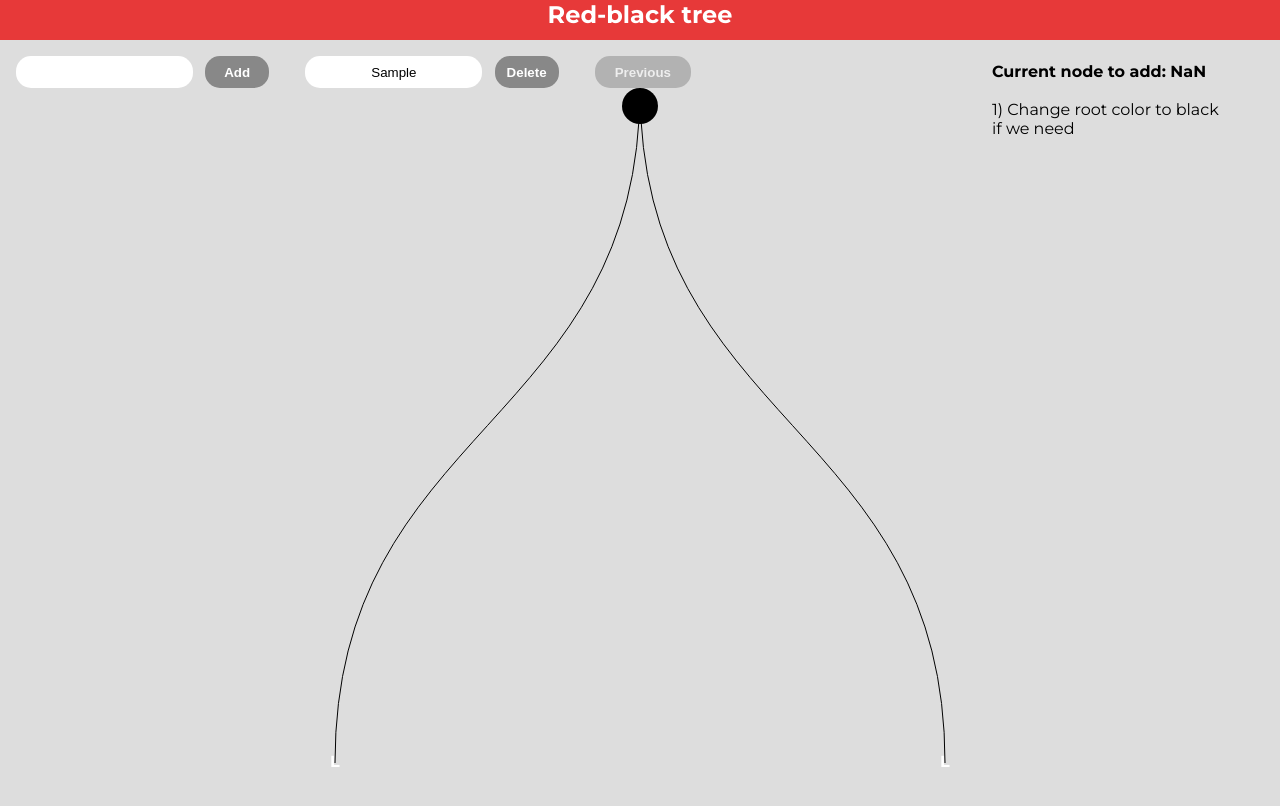
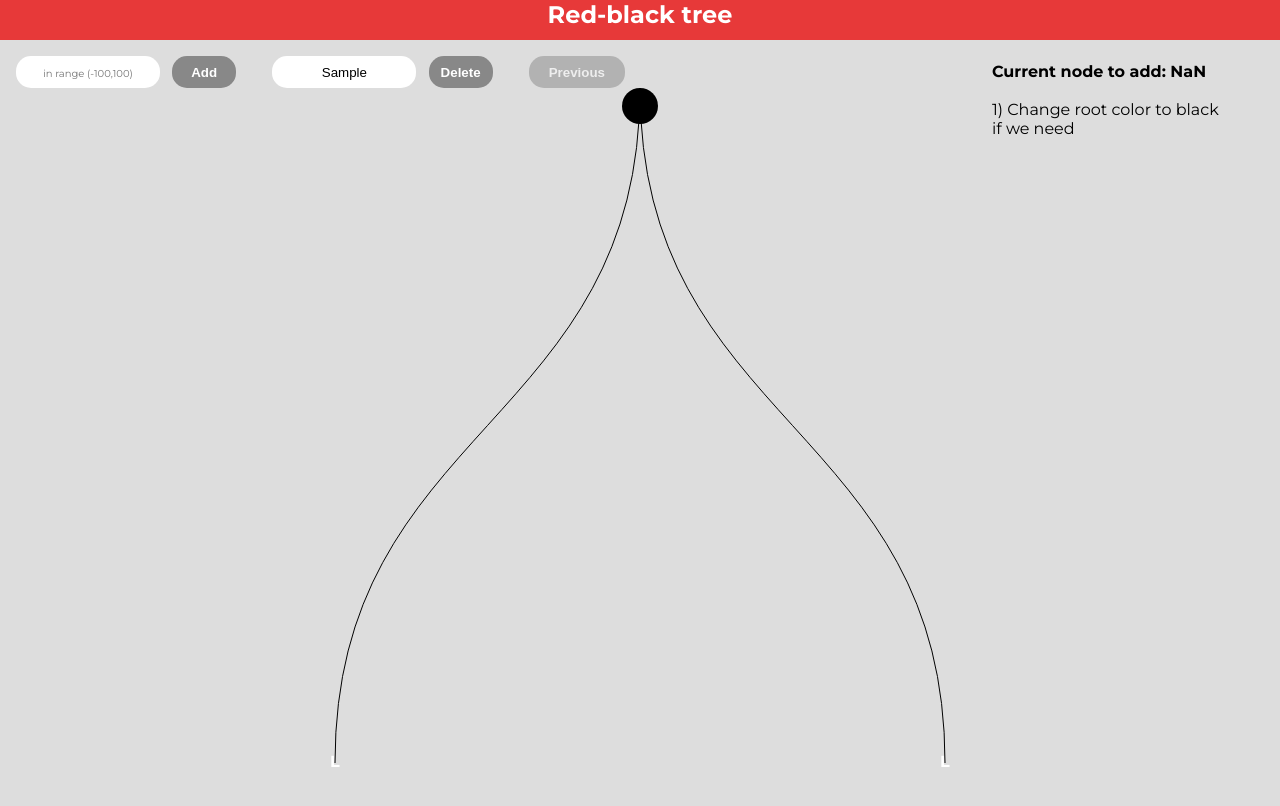
Before and after one commit to justdontwannahatemyself/Red-black-tree-vizualization, a plain HTML site: page index.html in a window 1280 px wide. Both pictures are taken after typing "Sample", "Sample" into the empty fields and a click on the button "Add". Drawn offline with nearby package versions, Linux system fonts and the light colour scheme.

Commit message:
rework+icon

```diff
--- a/index.html
+++ b/index.html
@@ -8,11 +8,12 @@
     <script defer src="https://d3js.org/d3.v7.min.js"></script>
     <script defer type="module" src="./index.js"></script>
     <script src="./rbtree_alg.js"></script>
+    <link rel="shortcut icon" href="icon.svg" type="image/svg" />
     <title>Red black tree</title>
   </head>
   <body>
     <div class="title">Red-black tree</div>
-    <input type="text" id="adding" />
+    <input type="text" id="adding" placeholder="in range (-100,100)" />
     <button id="add">Add</button>
     <input type="text" id="deleting" />
     <button id="delete">Delete</button>
--- a/index.js
+++ b/index.js
@@ -69,6 +69,10 @@ document.querySelector("#add").addEventListener("click", () => {
   //
   //
   const insertion = Number(document.querySelector("#adding").value.trim());
+  if (insertion > 99 || insertion < -99) {
+    document.querySelector("#adding").value = "";
+    return;
+  }
   rbtree.insert(insertion);
   let moves = `<p id = "node">Current node to add: ${insertion} </p> <br>`;
   rbtree.tips.forEach((el, index) => {
--- a/style.css
+++ b/style.css
@@ -27,6 +27,7 @@ svg {
 }
 #adding,
 #deleting {
+  width: 9rem;
   border: none;
   height: 2rem;
   border-radius: 15px 15px 15px 15px;
@@ -35,6 +36,9 @@ svg {
 }
 #adding {
   margin-left: 1rem;
+}
+#adding::placeholder {
+  font: 10px "Montserrat";
 }
 #add,
 #delete {
```
Also changed, not shown: icon.svg (added).
